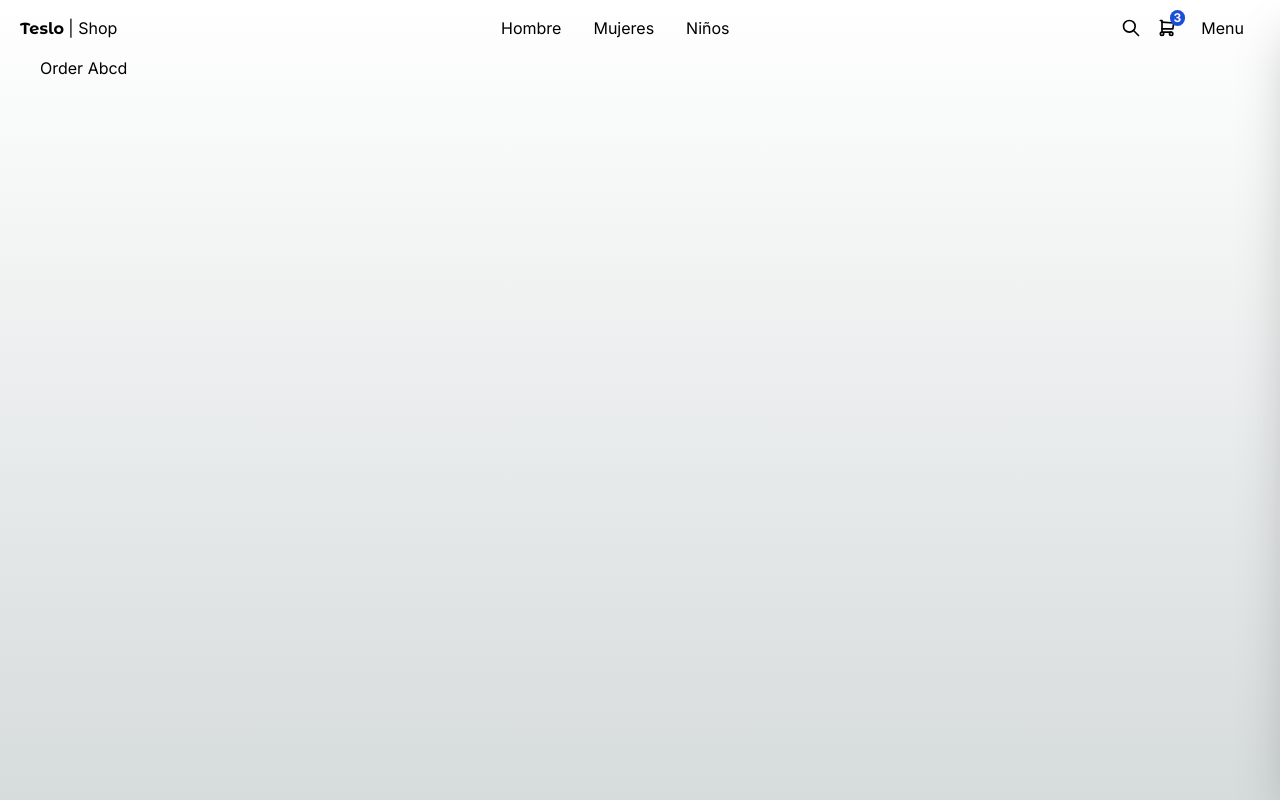
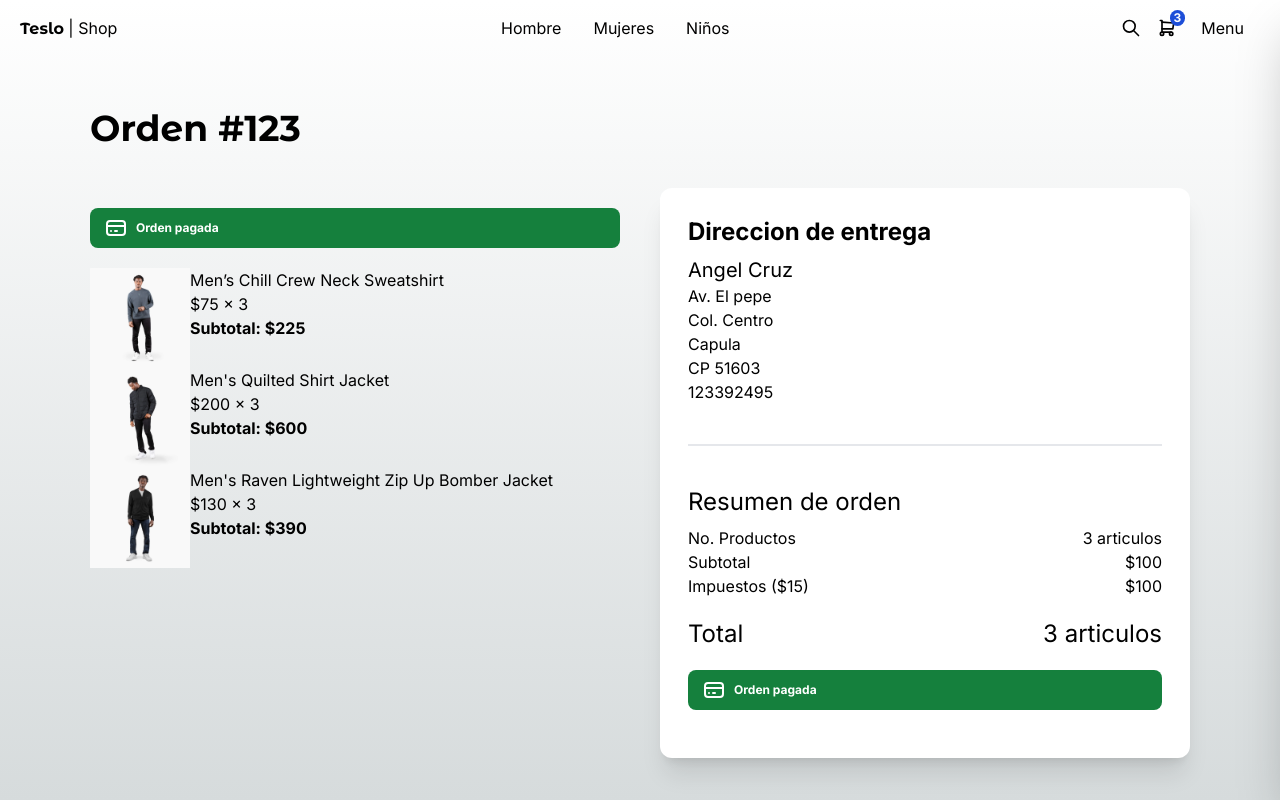
Before and after one commit to angelcruz07/Teslo-shop, a Next.js app: page /orders/123 in a window 1280 px wide. Built offline with nearby package versions, Linux system fonts and the light colour scheme.

Commit message:
feat: add view orders

```diff
--- a/src/app/(shop)/orders/[id]/page.tsx
+++ b/src/app/(shop)/orders/[id]/page.tsx
@@ -1,7 +1,115 @@
-export default function OrderDetail() {
+import { Title } from '@/components'
+import Link from 'next/link'
+import Image from 'next/image'
+import clsx from 'clsx'
+import { IconCreditCard } from '@tabler/icons-react'
+import { initialData } from '@/seed/seed'
+
+const productsInCart = [
+  initialData.products[0],
+  initialData.products[1],
+  initialData.products[2]
+]
+
+interface Props {
+  params: {
+    id: string
+  }
+}
+
+export default function OrderDetail({ params }: Props) {
+  const { id } = params
+
+  //Todo: verificar
+
   return (
-    <div>
-      <h1>Order Abcd</h1>
+    <div className='flex justify-center items-center mb-72 px-10 sm:px-0'>
+      <div className='flex flex-col w-[1100px]'>
+        <Title title={`Orden #${id}`} />
+
+        <div className='grid grid-cols-1 sm:grid-cols-2 gap-10'>
+          {/* Cart */}
+
+          <div className='flex flex-col mt-5 '>
+            <div
+              className={clsx(
+                'flex items-center rounded-lg py-2 px-3.5 text-xs font-bold text-white mb-5',
+                {
+                  'bg-red-500': false,
+                  'bg-green-700': true
+                }
+              )}>
+              <IconCreditCard stroke={2} />
+              {/* <span className='mx-2'>Pendiente de pago</span> */}
+              <span className='mx-2'>Orden pagada</span>
+            </div>
+
+            {/* Items */}
+            {productsInCart.map((product) => (
+              <div key={product.slug} className='flex'>
+                <Image
+                  src={`/products/${product.images[0]}`}
+                  alt={product.title}
+                  width={100}
+                  height={100}
+                  style={{
+                    width: '100px',
+                    height: '100px'
+                  }}
+                />
+                <div>
+                  <p>{product.title}</p>
+                  <p>${product.price} x 3</p>
+                  <p className='font-bold'>Subtotal: ${product.price * 3}</p>
+                </div>
+              </div>
+            ))}
+          </div>
+
+          {/* Checkout */}
+          <div className='bg-white rounded-xl shadow-xl p-7'>
+            <h2 className='text-2xl mb-2 font-bold'>Direccion de entrega</h2>
+            <div className='mb-10'>
+              <p className='text-xl'>Angel Cruz</p>
+              <p>Av. El pepe</p>
+              <p>Col. Centro</p>
+              <p>Capula</p>
+              <p>CP 51603</p>
+              <p>123392495</p>
+            </div>
+
+            {/* Divider */}
+            <div className='h-0.5 w-full bg-gray-200 mb-10' />
+
+            <h2 className='text-2xl mb-2 '> Resumen de orden</h2>
+            <div className='grid grid-cols-2'>
+              <span className=''>No. Productos</span>
+              <span className='text-right'>3 articulos</span>
+              <span className=''>Subtotal</span>
+              <span className='text-right'>$100</span>
+              <span className=''>Impuestos ($15) </span>
+              <span className='text-right'>$100</span>
+              <span className='text-2xl mt-5'>Total</span>
+              <span className='mt-5 text-2xl text-right'>3 articulos</span>
+            </div>
+
+            <div className='mt-5'>
+              <div
+                className={clsx(
+                  'flex items-center rounded-lg py-2 px-3.5 text-xs font-bold text-white mb-5',
+                  {
+                    'bg-red-500': false,
+                    'bg-green-700': true
+                  }
+                )}>
+                <IconCreditCard stroke={2} />
+                {/* <span className='mx-2'>Pendiente de pago</span> */}
+                <span className='mx-2'>Orden pagada</span>
+              </div>
+            </div>
+          </div>
+        </div>
+      </div>
     </div>
   )
 }
--- a/src/app/(shop)/orders/page.tsx
+++ b/src/app/(shop)/orders/page.tsx
@@ -1,7 +1,77 @@
+import { Title } from '@/components'
+import { IconCreditCard } from '@tabler/icons-react'
+import Link from 'next/link'
+
 export default function Orders() {
   return (
-    <div>
-      <h1>Listado de ordenes</h1>
-    </div>
+    <>
+      <Title title='Orders' />
+
+      <div className='mb-10'>
+        <table className='min-w-full'>
+          <thead className='bg-gray-200 border-b'>
+            <tr>
+              <th
+                scope='col'
+                className='text-sm font-medium text-gray-900 px-6 py-4 text-left'>
+                #ID
+              </th>
+              <th
+                scope='col'
+                className='text-sm font-medium text-gray-900 px-6 py-4 text-left'>
+                Nombre completo
+              </th>
+              <th
+                scope='col'
+                className='text-sm font-medium text-gray-900 px-6 py-4 text-left'>
+                Estado
+              </th>
+              <th
+                scope='col'
+                className='text-sm font-medium text-gray-900 px-6 py-4 text-left'>
+                Opciones
+              </th>
+            </tr>
+          </thead>
+          <tbody>
+            <tr className='bg-white border-b transition duration-300 ease-in-out hover:bg-gray-100'>
+              <td className='px-6 py-4 whitespace-nowrap text-sm font-medium text-gray-900'>
+                1
+              </td>
+              <td className='text-sm text-gray-900 font-light px-6 py-4 whitespace-nowrap'>
+                Mark
+              </td>
+              <td className='flex items-center text-sm  text-gray-900 font-light px-6 py-4 whitespace-nowrap'>
+                <IconCreditCard stroke={2} className='text-green-800' />
+                <span className='mx-2 text-green-800'>Pagada</span>
+              </td>
+              <td className='text-sm text-gray-900 font-light px-6 '>
+                <Link href='/orders/123' className='hover:underline'>
+                  Ver orden
+                </Link>
+              </td>
+            </tr>
+
+            <tr className='bg-white border-b transition duration-300 ease-in-out hover:bg-gray-100'>
+              <td className='px-6 py-4 whitespace-nowrap text-sm font-medium text-gray-900'>
+                1
+              </td>
+              <td className='text-sm text-gray-900 font-light px-6 py-4 whitespace-nowrap'>
+                Mark
+              </td>
+              <td className='flex items-center text-sm  text-gray-900 font-light px-6 py-4 whitespace-nowrap'>
+                <IconCreditCard stroke={2} className='text-red-800' />
+                <span className='mx-2 text-red-800'>No Pagada</span>
+              </td>
+              <td className='text-sm text-gray-900 font-light px-6 '>
+                <Link href='/orders/123' className='hover:underline'>
+                  Ver orden
+                </Link>
+              </td>
+            </tr>
+          </tbody>
+        </table>
+      </div>
+    </>
   )
 }
```
